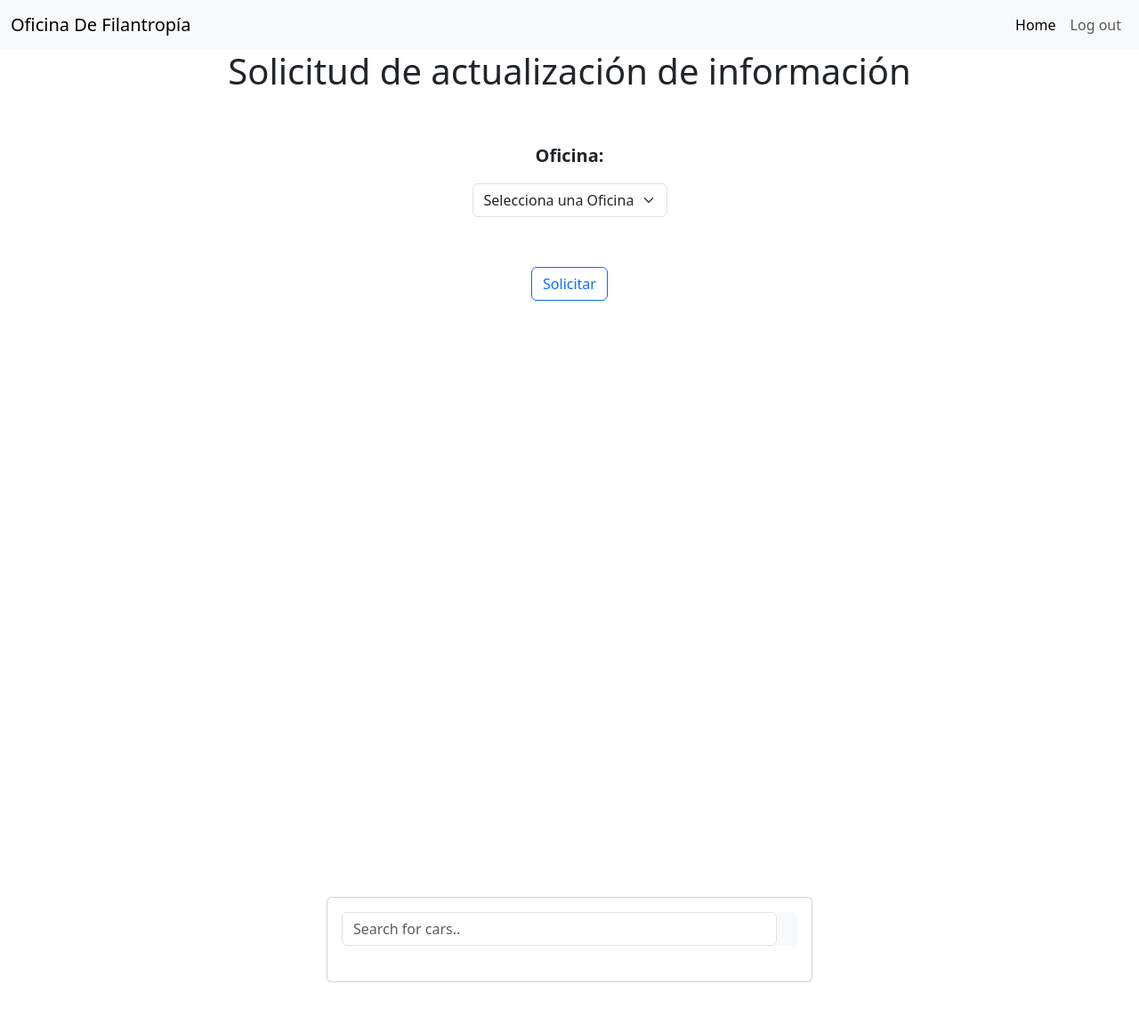
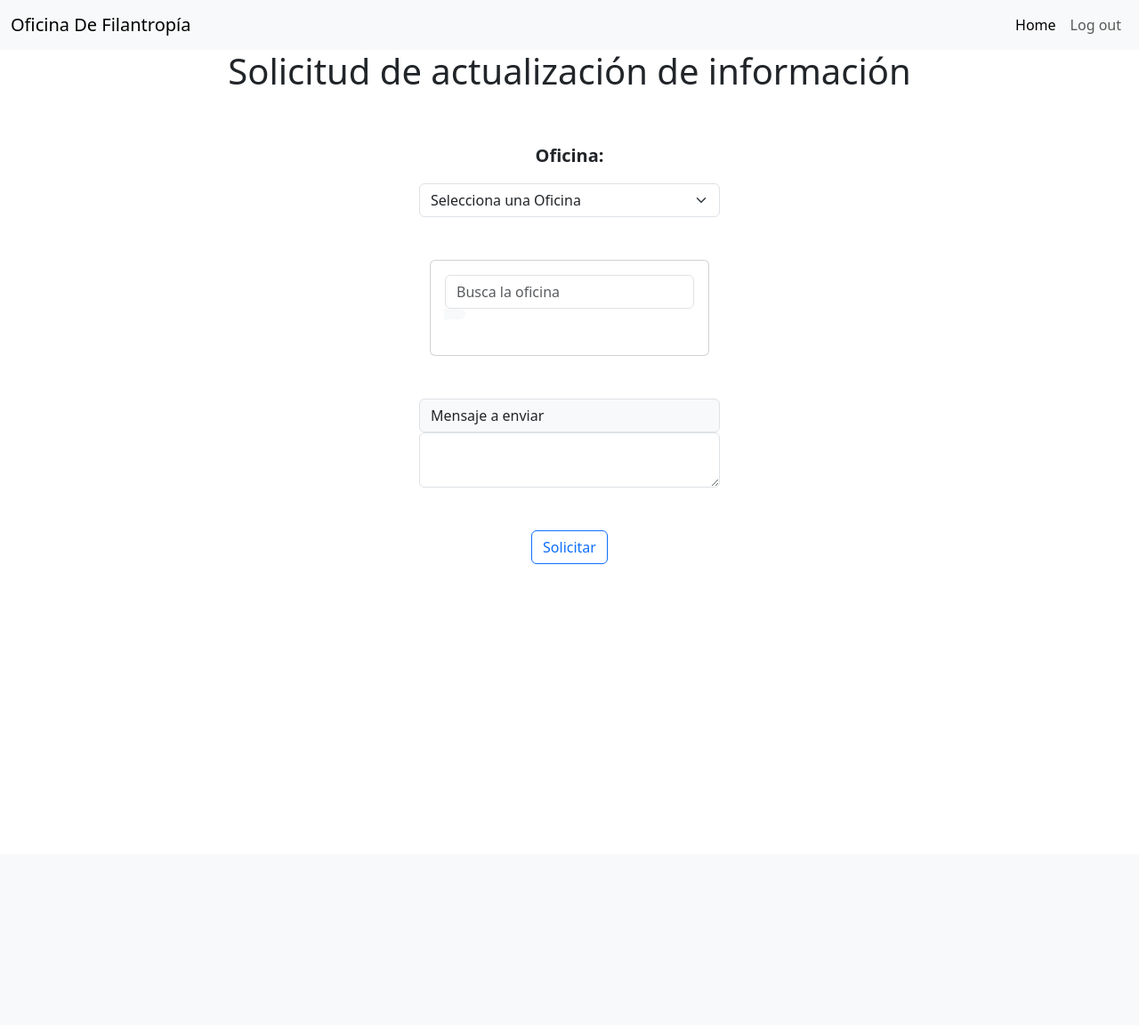
Before and after one commit to ICESI-PI1/icesi-filantrop-a-equipo-2, a Django app: page /askInfoUpdate/ in a window 1280 px wide. Shown: the whole page at 89% size. After the commit the page ends 634 px from the top, so only its background shows below. Run offline with Django 4.2, Linux system fonts and the light colour scheme; the visitor is signed in with stand-in values (Sample User, id 1); data that the repository does not hold is empty.

Commit message:
feat: add reactive search
The screen for the request information update has been changed and, now, includes a field to search the student (this is not ready yet) and another field to write the message in the email.

```diff
--- a/crud/templates/ask_update_info.html
+++ b/crud/templates/ask_update_info.html
@@ -6,6 +6,9 @@
 <html>
 <head>
     <title> Solicitar información </title>
+
+    {% load static %}
+
 </head>
 <body>
   <div class="d-flex justify-content-center">
@@ -26,48 +29,53 @@
 
       </select>
 
-      <br><br>
+      <div class="d-flex container my-5">
+        <div class="d-flex justify-content-center">
+          <div class="col-lg-6" style="width: 100%;">
+            <div class="card">
+              <div class="card-body">
 
-      <div class="mt-2 d-flex justify-content-center">
+                <!-- Search box -->
+                <div class="input-group rounded mb-4">
+
+                  <input type="search" id="search-box" class="form-control rounded" style="width: 100%;" placeholder="Busca la oficina" aria-label="Search" aria-describedby="search-box-icon">
+
+                  <span class="input-group-text border-0" id="search-box-icon">
+                    <i class="fas fa-search"></i>
+                  </span>
+
+                </div>
+
+                <!-- List -->
+                <ul class="list-group" id="offices-list">
+                  {% for office in offices %}
+                    <li class="list-group-item" value="{{ office.id }}">{{ office.name }}</li>
+                  {% endfor %}
+                </ul>
+
+              </div>
+            </div>
+          </div>
+        </div>
+      </div>
+
+      <div class="mt-1 justify-content-center">
+
+        <span class="input-group-text"> Mensaje a enviar </span>
+        <textarea class="form-control" aria-label="With textarea"></textarea>
+
+      </div>
+
+      <div class="mt-5 d-flex justify-content-center">
         <button class="btn btn-outline-primary" type="submit"> Solicitar </button>
       </div>
 
     </form>
   </div>
 
-  <!-- Tesging -->
+  <script src="{% static 'request_info_update_script.js' %}"></script>
 
-  <div class="container my-5">
-    <div class="row d-flex justify-content-center">
-      <div class="col-lg-6">
-        <div class="card">
-          <div class="card-body">
-            <!-- Search box -->
-            <div class="input-group rounded mb-4">
-              <input type="search" id="search-box" class="form-control rounded" placeholder="Search for cars.." aria-label="Search" aria-describedby="search-box">
-              <span class="input-group-text border-0" id="search-box">
-                <i class="fas fa-search"></i>
-              </span>
-            </div>
-            <!-- / Search box -->
-
-            <!-- List -->
-            <ul class="list-group" id="car-list">
-
-            {% for office in offices %}
-              <li class="list-group-item" value="{{ office.id }}">{{ office.name }}</li>
-            {% endfor %}
-
-            </ul>
-          </div>
-        </div>
-      </div>
-    </div>
-  </div>
 </body>
-
-<script src="search.js"></script>
-
 </html>
 
 
--- a/crud/templates/base.html
+++ b/crud/templates/base.html
@@ -4,7 +4,7 @@
     <meta charset="UTF-8">
     <meta http-equiv="X-UA-Compatible" content="IE-edge">
     <meta name="viewport" content="width=device-width, initial-scale=1.0">
-    <title>Oficina de Filantropoa</title>
+    <title>Oficina de Filantropía</title>
     <link rel="stylesheet" href="https://cdn.jsdelivr.net/npm/bootstrap@5.3.2/dist/css/bootstrap.min.css">
 </head>
 <body>
```
Also changed, not shown: crud/migrations/0002_student.py (added), 3 other files.
